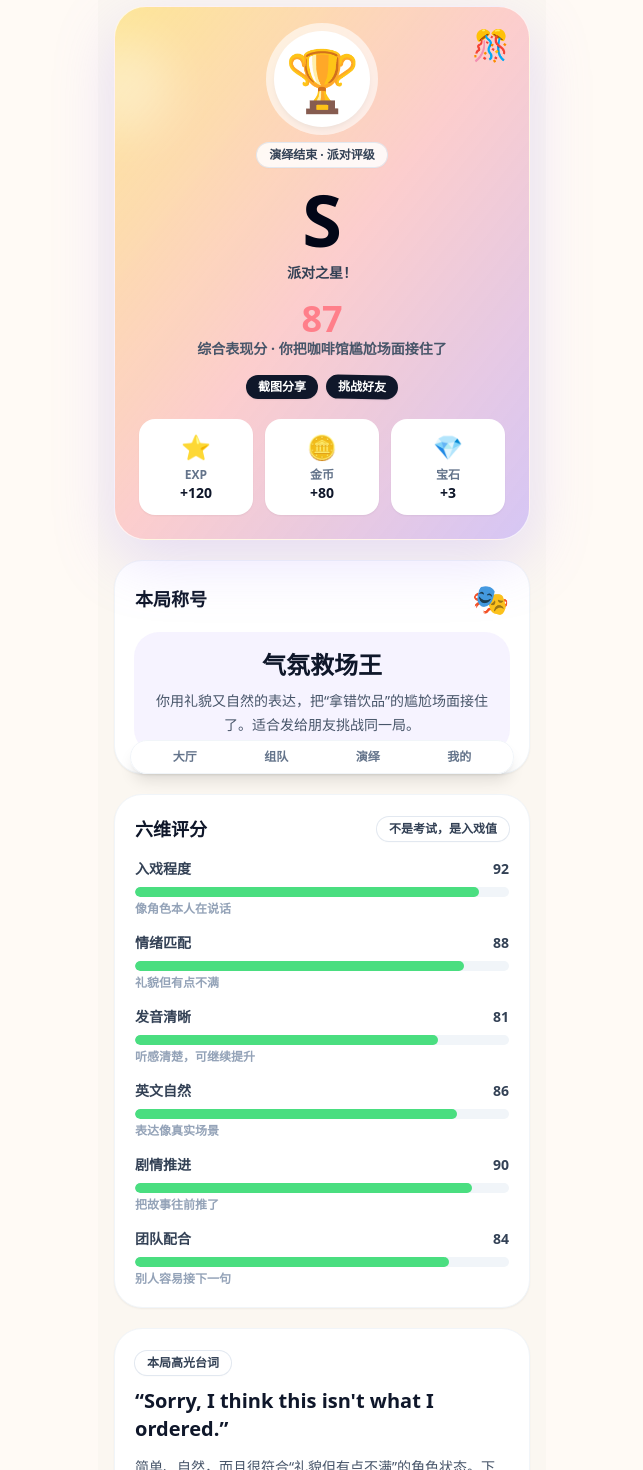
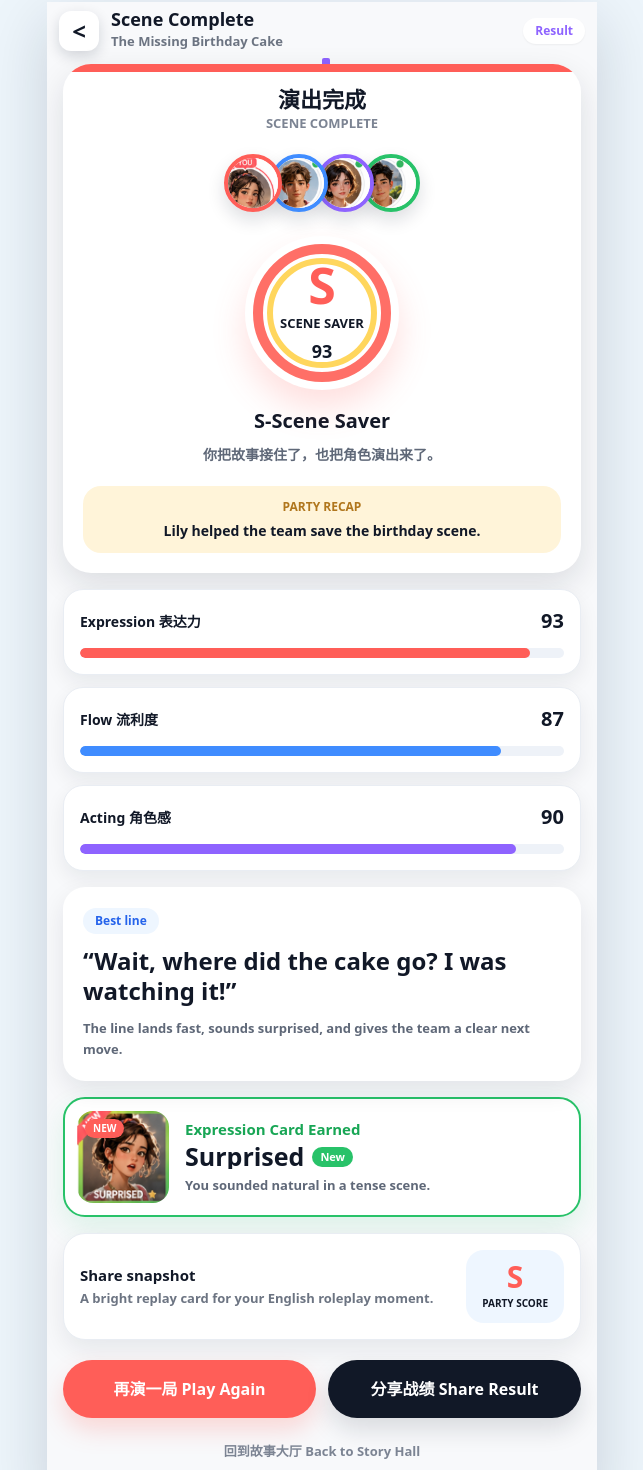
Before and after one commit to shuchaoye17-del/english-roleplay-party, a Next.js app: page /result/1 in a window 1280 px wide. Shown: the part 14-1484 px from the top of the page, without its empty margins (318-961 px from the left). Built offline with nearby package versions, Linux system fonts and the light colour scheme.

Commit message:
Implement result page review prototype

```diff
--- a/src/app/result/[id]/page.tsx
+++ b/src/app/result/[id]/page.tsx
@@ -1,101 +1,294 @@
+'use client';
+
+import Image from 'next/image';
+import Link from 'next/link';
+import { useEffect, useMemo, useState } from 'react';
 import { getScenario } from '@/data/scenarios';
-import { expressionCards } from '@/data/expressionCards';
-import { rewards } from '@/data/rewards';
-import { Badge, BottomNav, Button, Card, PhoneShell, ProgressBar, Sticker } from '@/components/ui';
-import { RewardBadge } from '@/components/RewardBadge';
-import { ExpressionCardView } from '@/components/ExpressionCardView';
+import { mockTurnScore } from '@/lib/scoring';
+import { getLatestRunSummary, type LatestRunSummary } from '@/lib/storage';
 
-const scores = [
-  { label: '入戏程度', value: 92, hint: '像角色本人在说话' },
-  { label: '情绪匹配', value: 88, hint: '礼貌但有点不满' },
-  { label: '发音清晰', value: 81, hint: '听感清楚，可继续提升' },
-  { label: '英文自然', value: 86, hint: '表达像真实场景' },
-  { label: '剧情推进', value: 90, hint: '把故事往前推了' },
-  { label: '团队配合', value: 84, hint: '别人容易接下一句' }
+type Dimension = {
+  label: string;
+  value: number;
+  color: string;
+};
+
+const playerAvatars = [
+  { name: 'Lily', src: '/play-implementation-preview/avatar-lily.webp', color: '#ff5e58' },
+  { name: 'Ethan', src: '/play-implementation-preview/avatar-ethan.webp', color: '#3f8cff' },
+  { name: 'Mia', src: '/play-implementation-preview/avatar-mia.webp', color: '#8e63ff' },
+  { name: 'Jason', src: '/play-implementation-preview/avatar-jason.webp', color: '#28c269' }
 ];
+
+const fallbackResult: LatestRunSummary = {
+  scenarioId: 'cafe-chaos',
+  score: 93,
+  title: 'S-Scene Saver',
+  completedAt: '',
+  expressionCards: ['Surprised']
+};
+
+function clampScore(value: number) {
+  return Math.min(100, Math.max(0, Math.round(value)));
+}
+
+function getRating(score: number) {
+  if (score >= 92) {
+    return { letter: 'S', title: 'Scene Saver', fullTitle: 'S-Scene Saver' };
+  }
+
+  if (score >= 84) {
+    return { letter: 'A', title: 'Role Energy', fullTitle: 'A-Role Energy' };
+  }
+
+  return { letter: 'B', title: 'Story Spark', fullTitle: 'B-Story Spark' };
+}
+
+function buildDimensions(score: number): Dimension[] {
+  const expression = clampScore(Math.max(mockTurnScore.emotionMatch, score));
+  const flow = clampScore(Math.round((mockTurnScore.englishNaturalness + mockTurnScore.pronunciationClarity) / 2));
+  const acting = clampScore(Math.round((mockTurnScore.roleImmersion + mockTurnScore.storyProgress) / 2));
+
+  return [
+    { label: 'Expression 表达力', value: expression, color: '#ff5e58' },
+    { label: 'Flow 流利度', value: Math.max(flow, score - 6), color: '#3f8cff' },
+    { label: 'Acting 角色感', value: Math.max(acting, score - 3), color: '#8e63ff' }
+  ];
+}
+
+function useResultSummary(scenarioId: string) {
+  const [latestRun, setLatestRun] = useState<LatestRunSummary | null>(null);
+
+  useEffect(() => {
+    setLatestRun(getLatestRunSummary());
+  }, []);
+
+  return latestRun?.scenarioId === scenarioId ? latestRun : null;
+}
+
+function Confetti() {
+  return (
+    <div aria-hidden="true" className="pointer-events-none absolute inset-0 overflow-hidden">
+      <span className="absolute left-7 top-20 h-3 w-8 rotate-[-18deg] rounded-full bg-[#ffd65d]" />
+      <span className="absolute right-9 top-28 h-3 w-3 rounded-full bg-[#3f8cff]" />
+      <span className="absolute left-12 top-[270px] h-3 w-3 rotate-12 rounded-sm bg-[#28c269]" />
+      <span className="absolute right-14 top-[238px] h-2 w-7 rotate-12 rounded-full bg-[#ff5e58]" />
+      <span className="absolute left-1/2 top-14 h-2 w-2 rounded-sm bg-[#8e63ff]" />
+    </div>
+  );
+}
+
+function AvatarStack() {
+  return (
+    <div className="flex items-center justify-center">
+      {playerAvatars.map((avatar, index) => (
+        <div
+          key={avatar.name}
+          className="-ml-3 first:ml-0"
+          style={{ zIndex: playerAvatars.length - index }}
+        >
+          <div
+            className="relative h-[58px] w-[58px] overflow-hidden rounded-full border-[4px] bg-white shadow-[0_8px_18px_rgba(15,23,42,0.14)]"
+            style={{ borderColor: avatar.color }}
+          >
+            <Image src={avatar.src} alt={avatar.name} fill sizes="58px" className="object-cover" />
+          </div>
+        </div>
+      ))}
+    </div>
+  );
+}
+
+function ScoreBadge({ score, letter, title }: { score: number; letter: string; title: string }) {
+  return (
+    <div className="relative mx-auto mt-6 grid h-[154px] w-[154px] place-items-center rounded-full bg-white shadow-[0_18px_34px_rgba(255,94,88,0.20)]">
+      <div className="absolute inset-2 rounded-full border-[10px] border-[#ff6f67]" />
+      <div className="absolute inset-[22px] rounded-full border-[6px] border-[#ffd65d]" />
+      <div className="relative text-center">
+        <p className="text-[50px] font-black leading-none text-[#ff5e58]">{letter}</p>
+        <p className="mt-1 text-[13px] font-black uppercase tracking-normal text-[#111827]">{title}</p>
+        <p className="mt-1 text-[18px] font-black text-[#111827]">{score}</p>
+      </div>
+    </div>
+  );
+}
+
+function DimensionCard({ dimension }: { dimension: Dimension }) {
+  return (
+    <section className="rounded-[20px] border border-[#e9edf3] bg-white p-4 shadow-[0_8px_20px_rgba(15,23,42,0.07)]">
+      <div className="flex items-center justify-between gap-3">
+        <h3 className="text-[14px] font-black leading-tight text-[#111827]">{dimension.label}</h3>
+        <span className="text-[20px] font-black text-[#111827]">{dimension.value}</span>
+      </div>
+      <div className="mt-3 h-2.5 overflow-hidden rounded-full bg-[#eef2f8]">
+        <div
+          className="h-full rounded-full"
+          style={{ width: `${dimension.value}%`, backgroundColor: dimension.color }}
+        />
+      </div>
+    </section>
+  );
+}
+
+function EarnedCard({ title }: { title: string }) {
+  return (
+    <section className="mx-4 mt-4 rounded-[22px] border-2 border-[#28c269] bg-white p-3 shadow-[0_12px_28px_rgba(40,194,105,0.13)]">
+      <div className="flex items-center gap-4">
+        <div className="relative h-[92px] w-[92px] shrink-0 overflow-hidden rounded-[16px]">
+          <Image
+            src="/play-implementation-preview/reward-thumb.webp"
+            alt="Earned expression card"
+            fill
+            sizes="92px"
+            className="object-cover"
+          />
+          <div className="absolute left-2 top-2 rounded-full bg-[#ff5e58] px-2 py-0.5 text-[10px] font-black uppercase text-white">
+            New
+          </div>
+        </div>
+        <div className="min-w-0 flex-1">
+          <p className="text-[15px] font-black text-[#18a655]">Expression Card Earned</p>
+          <div className="mt-1 flex items-center gap-2">
+            <h2 className="truncate text-[25px] font-black leading-none text-[#111827]">{title}</h2>
+            <span className="rounded-full bg-[#28c269] px-2 py-0.5 text-[11px] font-black text-white">
+              New
+            </span>
+          </div>
+          <p className="mt-2 text-[13px] font-bold leading-snug text-[#5f6878]">
+            You sounded natural in a tense scene.
+          </p>
+        </div>
+      </div>
+    </section>
+  );
+}
+
+function PrimaryLink({ href, children }: { href: string; children: React.ReactNode }) {
+  return (
+    <Link
+      href={href}
+      className="flex h-[58px] flex-1 items-center justify-center rounded-full bg-[#ff5e58] px-5 text-center text-[16px] font-black text-white shadow-[0_12px_24px_rgba(255,94,88,0.22)] transition active:scale-95"
+    >
+      {children}
+    </Link>
+  );
+}
+
+function SecondaryLink({ href, children }: { href: string; children: React.ReactNode }) {
+  return (
+    <Link
+      href={href}
+      className="flex h-[58px] flex-1 items-center justify-center rounded-full bg-[#111827] px-5 text-center text-[16px] font-black text-white shadow-[0_12px_24px_rgba(17,24,39,0.13)] transition active:scale-95"
+    >
+      {children}
+    </Link>
+  );
+}
 
 export default function ResultPage({ params }: { params: { id: string } }) {
   const scenario = getScenario(params.id);
-  const total = Math.round(scores.reduce((sum, item) => sum + item.value, 0) / scores.length);
+  const latestRun = useResultSummary(scenario.id);
+  const result = latestRun ?? fallbackResult;
+
+  const score = clampScore(result.score || fallbackResult.score);
+  const rating = getRating(score);
+  const dimensions = useMemo(() => buildDimensions(score), [score]);
+  const earnedCard = result.expressionCards[0] || fallbackResult.expressionCards[0];
 
   return (
-    <PhoneShell className="pb-24">
-      <section className="relative overflow-hidden rounded-[2rem] border border-white/70 bg-gradient-to-br from-sunshine/55 via-coral/35 to-partyPurple/45 p-6 text-center shadow-[0_20px_60px_rgba(167,139,250,0.25)]">
-        <div className="absolute -left-10 top-8 h-24 w-24 rounded-full bg-white/35 blur-xl" />
-        <div className="absolute right-5 top-5 text-3xl">🎊</div>
-        <div className="mx-auto grid h-24 w-24 place-items-center rounded-full bg-white text-6xl shadow-md ring-8 ring-white/60">🏆</div>
-        <Badge className="mt-4 bg-white/85">演绎结束 · 派对评级</Badge>
-        <h1 className="mt-4 text-7xl font-black leading-none text-slate-950">S</h1>
-        <p className="mt-2 text-sm font-black text-slate-700">派对之星！</p>
-        <p className="mt-4 text-4xl font-black text-coral">{total}</p>
-        <p className="text-sm font-black text-slate-600">综合表现分 · 你把咖啡馆尴尬场面接住了</p>
-        <div className="mt-4 flex justify-center gap-2">
-          <Sticker>截图分享</Sticker>
-          <Sticker className="rotate-1 bg-sky">挑战好友</Sticker>
-        </div>
-        <div className="mt-5 grid grid-cols-3 gap-3">
-          <RewardBadge icon="⭐" label="EXP" value={`+${rewards.exp}`} />
-          <RewardBadge icon="🪙" label="金币" value={`+${rewards.coins}`} />
-          <RewardBadge icon="💎" label="宝石" value={`+${rewards.gems}`} />
-        </div>
-      </section>
+    <main className="min-h-screen bg-[#edf5fb] px-3 py-4 text-[#111827]">
+      <div className="relative mx-auto w-full max-w-[550px] overflow-hidden bg-[#f8f9fb] shadow-[0_20px_60px_rgba(15,23,42,0.16)]">
+        <Confetti />
 
-      <Card className="mt-5 space-y-4">
-        <div className="flex items-center justify-between">
-          <h2 className="text-lg font-black text-slate-900">本局称号</h2>
-          <span className="text-3xl">🎭</span>
-        </div>
-        <div className="rounded-3xl bg-partyPurple/10 p-4 text-center ring-1 ring-partyPurple/10">
-          <p className="text-2xl font-black text-slate-900">气氛救场王</p>
-          <p className="mt-2 text-sm leading-6 text-slate-600">你用礼貌又自然的表达，把“拿错饮品”的尴尬场面接住了。适合发给朋友挑战同一局。</p>
-        </div>
-      </Card>
+        <header className="relative z-10 flex h-[58px] items-center gap-3 px-3">
+          <Link
+            href="/lobby"
+            className="grid h-10 w-10 shrink-0 place-items-center rounded-xl bg-white text-2xl font-black text-[#111827] shadow-[0_5px_14px_rgba(15,23,42,0.16)]"
+            aria-label="Back to story hall"
+          >
+            &lt;
+          </Link>
+          <div className="min-w-0 flex-1">
+            <p className="text-[18px] font-black leading-none text-[#111827]">Scene Complete</p>
+            <p className="mt-1 text-[13px] font-bold text-[#6c7482]">The Missing Birthday Cake</p>
+          </div>
+          <span className="rounded-full bg-white px-3 py-1 text-[12px] font-black text-[#8e63ff] shadow-sm">
+            Result
+          </span>
+        </header>
 
-      <Card className="mt-5 space-y-4">
-        <div className="flex items-center justify-between">
-          <h2 className="text-lg font-black text-slate-900">六维评分</h2>
-          <Badge className="bg-fresh/20">不是考试，是入戏值</Badge>
-        </div>
-        {scores.map((score) => (
-          <div key={score.label}>
-            <div className="mb-2 flex items-center justify-between text-sm font-black text-slate-700">
-              <span>{score.label}</span>
-              <span>{score.value}</span>
+        <section className="relative z-10 mx-4 mt-1 overflow-hidden rounded-[28px] bg-white px-5 pb-5 pt-6 shadow-[0_12px_32px_rgba(15,23,42,0.12)]">
+          <div className="absolute left-0 top-0 h-2 w-full bg-[#ff5e58]" />
+          <div className="text-center">
+            <p className="text-[22px] font-black leading-none text-[#111827]">演出完成</p>
+            <p className="mt-1 text-[13px] font-black uppercase tracking-normal text-[#7c8493]">
+              Scene Complete
+            </p>
+          </div>
+          <div className="mt-5">
+            <AvatarStack />
+          </div>
+          <ScoreBadge score={score} letter={rating.letter} title={rating.title} />
+          <p className="mt-4 text-center text-[20px] font-black text-[#111827]">{rating.fullTitle}</p>
+          <p className="mx-auto mt-2 max-w-[340px] text-center text-[14px] font-bold leading-relaxed text-[#5f6878]">
+            你把故事接住了，也把角色演出来了。
+          </p>
+          <div className="mt-5 rounded-[18px] bg-[#fff4d9] px-4 py-3 text-center">
+            <p className="text-[12px] font-black uppercase tracking-normal text-[#b0761d]">Party recap</p>
+            <p className="mt-1 text-[14px] font-black text-[#111827]">
+              Lily helped the team save the birthday scene.
+            </p>
+          </div>
+        </section>
+
+        <section className="relative z-10 mx-4 mt-4 grid gap-3">
+          {dimensions.map((dimension) => (
+            <DimensionCard key={dimension.label} dimension={dimension} />
+          ))}
+        </section>
+
+        <section className="relative z-10 mx-4 mt-4 rounded-[22px] bg-white p-5 shadow-[0_10px_26px_rgba(15,23,42,0.09)]">
+          <div className="mb-3 inline-flex rounded-full bg-[#eef6ff] px-3 py-1 text-[12px] font-black text-[#2563eb]">
+            Best line
+          </div>
+          <p className="text-[24px] font-black leading-tight text-[#111827]">
+            &ldquo;Wait, where did the cake go? I was watching it!&rdquo;
+          </p>
+          <p className="mt-3 text-[13px] font-bold leading-relaxed text-[#5f6878]">
+            The line lands fast, sounds surprised, and gives the team a clear next move.
+          </p>
+        </section>
+
+        <EarnedCard title={earnedCard} />
+
+        <section className="relative z-10 mx-4 mt-4 rounded-[22px] border border-[#e9edf3] bg-white p-4 shadow-[0_10px_26px_rgba(15,23,42,0.08)]">
+          <div className="flex items-center justify-between gap-3">
+            <div>
+              <p className="text-[15px] font-black text-[#111827]">Share snapshot</p>
+              <p className="mt-1 text-[13px] font-bold leading-snug text-[#6c7482]">
+                A bright replay card for your English roleplay moment.
+              </p>
             </div>
-            <ProgressBar value={score.value} />
-            <p className="mt-1 text-xs font-bold text-slate-400">{score.hint}</p>
+            <div className="rounded-[18px] bg-[#eef6ff] px-4 py-3 text-center">
+              <p className="text-[30px] font-black leading-none text-[#ff5e58]">{rating.letter}</p>
+              <p className="mt-1 text-[10px] font-black uppercase text-[#111827]">Party score</p>
+            </div>
           </div>
-        ))}
-      </Card>
+        </section>
 
-      <Card className="mt-5 space-y-3">
-        <Badge className="bg-sky/20">本局高光台词</Badge>
-        <p className="text-xl font-black text-slate-900">“Sorry, I think this isn&apos;t what I ordered.”</p>
-        <p className="text-sm leading-6 text-slate-600">简单、自然，而且很符合“礼貌但有点不满”的角色状态。下一次可以试试更委婉的升级版：Could you check it for me?</p>
-      </Card>
-
-      <Card className="mt-5 space-y-4">
-        <h2 className="text-lg font-black text-slate-900">获得表达卡</h2>
-        {expressionCards.map((card) => (
-          <ExpressionCardView key={card.id} card={card} compact />
-        ))}
-      </Card>
-
-      <Card className="mt-5 bg-sky/10 text-sm leading-6 text-slate-600">
-        <p className="font-black text-slate-900">分享文案</p>
-        <p className="mt-1">我刚用英语演完一局咖啡馆小剧场，拿到“气氛救场王”。你也来试试：3 分钟一局，不会说也有台词提示。</p>
-        <a href="/share" className="mt-3 inline-flex text-xs font-black text-coral underline decoration-coral/60 underline-offset-4">
-          打开试玩邀请页 →
-        </a>
-      </Card>
-
-      <div className="mt-5 grid gap-3">
-        <Button href={`/play/${scenario.id}`}>再来一局</Button>
-        <Button href="/share" className="from-coral to-sunshine text-slate-950">分享给朋友试玩</Button>
-        <Button href="/cards" className="from-partyPurple to-sky">查看我的表达卡</Button>
-        <Button href="/lobby" className="from-slate-800 to-slate-950">返回大厅</Button>
+        <section className="relative z-10 mx-4 mt-5 pb-8">
+          <div className="flex gap-3">
+            <PrimaryLink href={`/play/${scenario.id}`}>再演一局 Play Again</PrimaryLink>
+            <SecondaryLink href="/share">分享战绩 Share Result</SecondaryLink>
+          </div>
+          <Link
+            href="/lobby"
+            className="mx-auto mt-4 block w-fit rounded-full px-4 py-2 text-[13px] font-black text-[#7c8493]"
+          >
+            回到故事大厅 Back to Story Hall
+          </Link>
+        </section>
       </div>
-      <BottomNav />
-    </PhoneShell>
+    </main>
   );
 }
```
